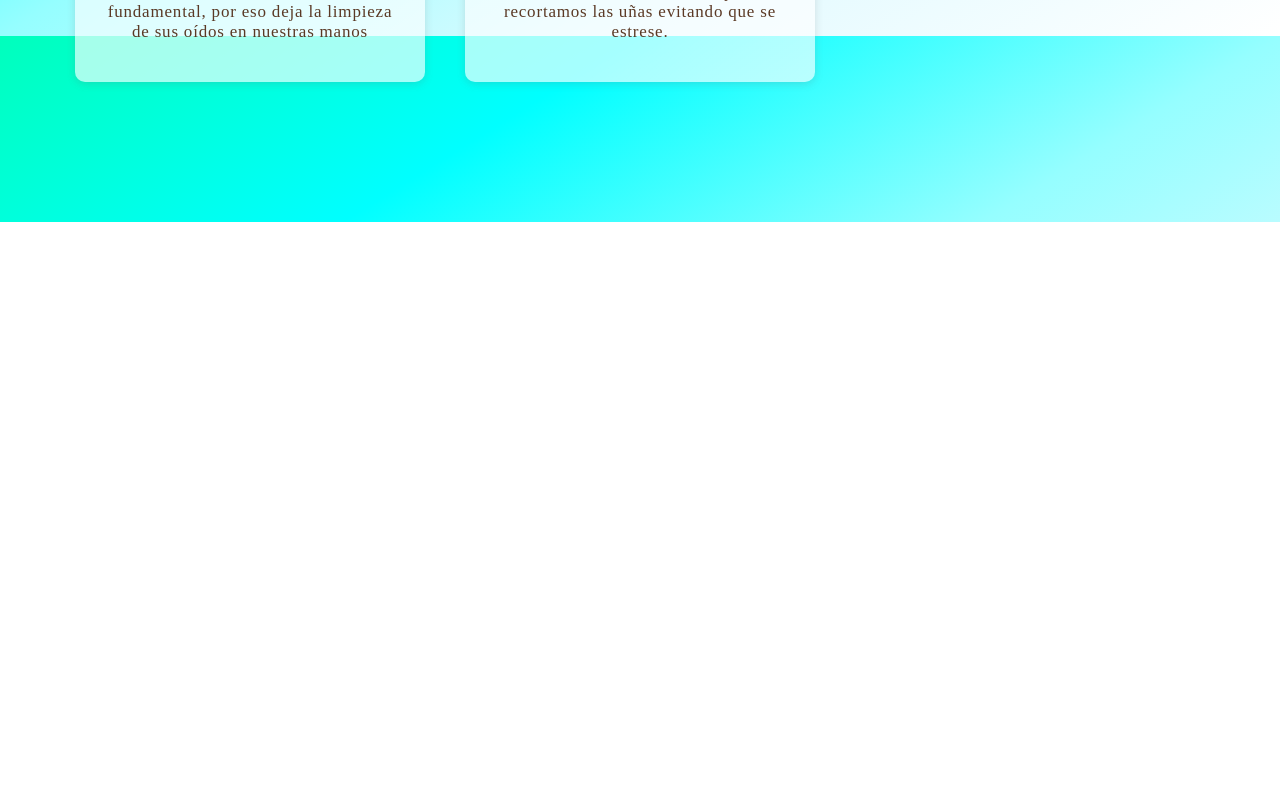
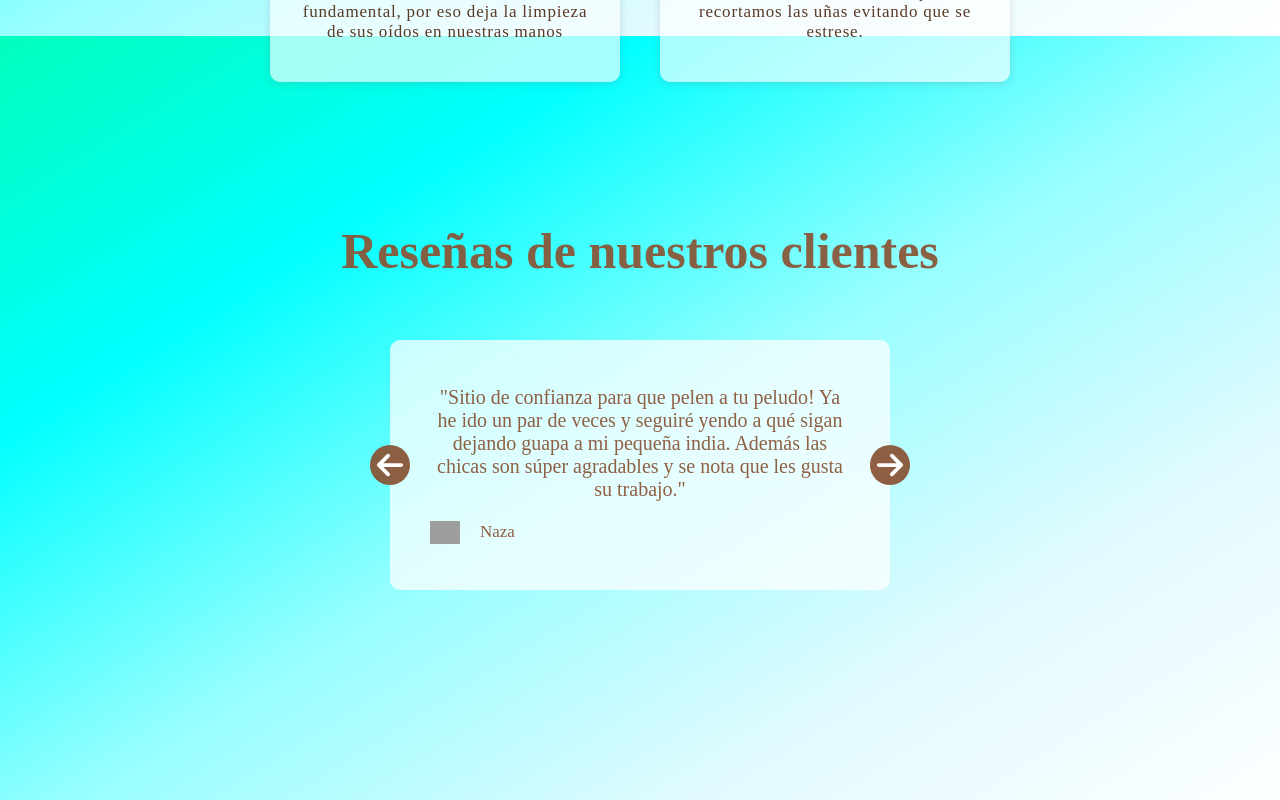
Before and after one commit to amiguelmoreno/hakuna-matata, a React (Vite) app: page / in a window 1280 px wide. Shown: the part 1564-2364 px from the top of the page. Before the commit the page ends 1786 px from the top, so only its background shows below. Built offline with nearby package versions, Linux system fonts and the light colour scheme; grey boxes are pictures that could not be loaded; a web font is replaced by a local one.

Commit message:
add slider

```diff
--- a/src/App.jsx
+++ b/src/App.jsx
@@ -1,8 +1,7 @@
 import Header from "./components/Header/Header";
 import Nav from "./components/Nav/Nav";
-//import Feedbacks from "./components/Feedbacks/Feedbacks";
+import Feedbacks from "./components/Feedbacks/Feedbacks";
 import Services from "./components/Services/Services";
-// import SliderTestimonials from "./components/SliderTestimonials/SliderTestimonials";
 import WhatsappBtn from "./components/WhatsappBtn/WhatsappBtn";
 
 function App() {
@@ -11,7 +10,7 @@ function App() {
             <Header></Header>
             <Nav></Nav>
             <Services></Services>
-            {/* <Feedbacks></Feedbacks> */}
+            <Feedbacks></Feedbacks>
             <WhatsappBtn></WhatsappBtn>
         </div>
     );
--- /dev/null
+++ b/src/components/Feedbacks/FeedbackSlider.jsx
@@ -0,0 +1,18 @@
+import { useState } from "react";
+
+function FeedbackSlider({ slides }) {
+    const [currentIndex, setCurrentIndex] = useState(0);
+
+    return (
+        <div className="slider-container">
+            <div className="slide">
+                <p className="feedback__text">
+                    "Evita los arañazos mientras juegas con tu mascota,
+                    tráenosla y le recortamos las uñas evitando que se estrese."
+                </p>
+                <p className="feedback__user">Maria Rodriguez</p>
+            </div>
+        </div>
+    );
+}
+export default FeedbackSlider;
--- a/src/components/Feedbacks/Feedbacks.jsx
+++ b/src/components/Feedbacks/Feedbacks.jsx
@@ -1,26 +1,109 @@
+import { useState } from "react";
+import FeedbackSlider from "./FeedbackSlider";
+
 const feedbacks = [
     {
-        description: "",
-        person: "Slide 1",
+        user: "Naza",
+        image: "https://lh3.googleusercontent.com/a-/AD5-WCnrGqjnDHEPm0d-jf8mrvXs2O7rMuDwesp-ApQuTUY=w75-h75-p-rp-mo-ba3-br100",
+        text: "Sitio de confianza para que pelen a tu peludo! Ya he ido un par de veces y seguiré yendo a qué sigan dejando guapa a mi pequeña india. Además las chicas son súper agradables y se nota que les gusta su trabajo.",
+    },
+
+    {
+        user: " Francisco Jesús Gil Navarro",
+        image: "https://lh3.googleusercontent.com/a-/AD5-WCk10E9BTBoGfToWGtUheSR5b8gMdZDd-mPDop5w3g=w75-h75-p-rp-mo-br100",
+        text: "Me ha encantado como ha quedado de guapa mi perrita después de haber pasado por la peluquería.",
+    },
+
+    {
+        user: "Jesica Velasco",
+        image: "https://lh3.googleusercontent.com/a-/AD5-WClH3kThYhs_F34hLCga8ur2sFkeU5WxUZx5nkZe=w75-h75-p-rp-mo-br100",
+        text: "Me encanta como dejan a mí pequeña pomerania, no en todas las peluquerías saben tratar precisamente el cuidado de esta raza, y además me la cuidan muy bien, encantada de hace varios años ya",
+    },
+
+    {
+        user: "Tamara MC",
+        image: "https://lh3.googleusercontent.com/a-/AD5-WCmORdaXCtIe3muOnNhNDBxHSYW8c9YBlBJvxeuG=w75-h75-p-rp-mo-br100",
+        text: "Me han encantado como han dejado una carita preciosa a mi Yorshire Terrier, la chica es encantadora, les dedica el tiempo necesario a cada peludo, os la recomiendo al 100%",
+    },
+
+    {
+        user: "Francisca G Martin",
+        image: "https://lh3.googleusercontent.com/a-/AD5-WCmb9B2dAkV57sDbLR98ZDJ2RpdXnpD_qcy-de-HWg=w75-h75-p-rp-mo-ba2-br100",
+        text: "Tratan muy bien a las mascotas. Mi perrito quedó guapísimo. Eso sí, lleva tiempo... Casi dos horas en pelado más lavado... Precio asequible. Lo recomiendo.",
     },
     {
-        description: "images/slide_3.jpg",
-        person: "Slide 2",
+        user: "Alejandro MC",
+        image: "https://lh3.googleusercontent.com/a-/AD5-WCkVeDLCKP8qSajlHonuZforHgmLzTaUvIQHAB1v=w75-h75-p-rp-mo-ba2-br100",
+        text: "Muy bueno el trato recibido por sus regentes. Han dejado súper bien a mi cánido. ¡Repetiremos!",
     },
+
     {
-        description: "images/slide_4.jpg",
-        person: "Slide 3",
+        user: "Ana Conde",
+        image: "https://lh3.googleusercontent.com/a-/AD5-WCmOD62WC57EcRvbTFJvHFv5zC0QBhiXYym4he_I=w75-h75-p-rp-mo-br100",
+        text: "Todo perfecto y muy económico. Amabilidad y profesionalidad. Llevamos a nuestra perrita y salió muy suave, oliendo genial, con las uñas muy bien cortadas y orejitas y culete limpios. Volveremos sin duda. ¡Gracias!.",
     },
 ];
 
 function Feedbacks() {
+    const [current, setCurrent] = useState(0);
+    const lenght = feedbacks.length;
+
+    const nextSlide = () => {
+        setCurrent(current === lenght - 1 ? 0 : current + 1);
+    };
+
+    const prevSlide = () => {
+        setCurrent(current === 0 ? lenght - 1 : current - 1);
+    };
+
+    console.log(current);
+
+    if (!Array.isArray(feedbacks) || lenght <= 0) {
+        return null;
+    }
+
     return (
-        <nav className="navbar">
-            <button>Feedbacks</button>
-            <button>Productos</button>
-            <button>Reseñas</button>
-            <button>¿Dónde estamos?</button>
-        </nav>
+        <div className="feedbacks-section">
+            <h2>Reseñas de nuestros clientes</h2>
+            <div className="container">
+                <div onClick={prevSlide} className="arrow arrow--left">
+                    <svg
+                        xmlns="http://www.w3.org/2000/svg"
+                        viewBox="0 0 448 512"
+                    >
+                        <path d="M9.4 233.4c-12.5 12.5-12.5 32.8 0 45.3l160 160c12.5 12.5 32.8 12.5 45.3 0s12.5-32.8 0-45.3L109.2 288 416 288c17.7 0 32-14.3 32-32s-14.3-32-32-32l-306.7 0L214.6 118.6c12.5-12.5 12.5-32.8 0-45.3s-32.8-12.5-45.3 0l-160 160z" />
+                    </svg>
+                </div>
+                <div onClick={nextSlide} className="arrow arrow--right">
+                    <svg
+                        xmlns="http://www.w3.org/2000/svg"
+                        viewBox="0 0 448 512"
+                    >
+                        <path d="M438.6 278.6c12.5-12.5 12.5-32.8 0-45.3l-160-160c-12.5-12.5-32.8-12.5-45.3 0s-12.5 32.8 0 45.3L338.8 224 32 224c-17.7 0-32 14.3-32 32s14.3 32 32 32l306.7 0L233.4 393.4c-12.5 12.5-12.5 32.8 0 45.3s32.8 12.5 45.3 0l160-160z" />
+                    </svg>
+                </div>
+                {feedbacks.map((slide, index) => {
+                    return (
+                        <div
+                            className={
+                                index === current
+                                    ? "slider-container"
+                                    : "display-none"
+                            }
+                            key={index}
+                        >
+                            <div className="slide">
+                                <p className="feedback__text">"{slide.text}"</p>
+                                <div className="feedback__user">
+                                    <img src={slide.image} alt="user" />
+                                    <p className="user__name">{slide.user}</p>
+                                </div>
+                            </div>
+                        </div>
+                    );
+                })}
+            </div>
+        </div>
     );
 }
 export default Feedbacks;
--- a/src/css/index.css
+++ b/src/css/index.css
@@ -5,22 +5,20 @@
   margin: 0;
   padding: 0;
   box-sizing: inherit;
-  scroll-behavior: smooth;
 }
 
 html {
-  scroll-behavior: smooth;
   box-sizing: border-box;
   font-size: 62.5%;
   font-family: "Shadows Into Light Two", cursive;
 }
 
-body {
+.App {
   background-image: linear-gradient(to right bottom, #00ffbc, #00ffff, #95feff, #e2faff, #ffffff);
   background-size: cover;
   background-repeat: no-repeat;
   background-attachment: fixed;
-  width: 100vw;
+  padding-bottom: 15rem;
 }
 
 .App {
@@ -61,7 +59,6 @@ body {
 }
 
 .navbar {
-  width: 100vw;
   margin-top: 3rem;
   display: flex;
   align-items: center;
@@ -97,12 +94,11 @@ body {
 }
 
 .services {
-  display: grid;
-  grid-template-columns: repeat(3, 1fr);
+  display: flex;
   flex-wrap: wrap;
   padding: 6rem;
   gap: 4rem;
-  justify-items: center;
+  justify-content: center;
 }
 
 .service {
@@ -140,6 +136,82 @@ body {
   letter-spacing: 0.8px;
 }
 
+.feedbacks-section h2 {
+  font-size: 5rem;
+  color: rgba(137, 86, 55, 0.943);
+}
+
+.container {
+  position: relative;
+  display: flex;
+  margin: 6rem auto;
+  width: 50rem;
+}
+.container .arrow {
+  position: absolute;
+  top: 50%;
+  transform: translate(0, -50%);
+  fill: rgb(255, 255, 255);
+  background-color: rgba(137, 86, 55, 0.943);
+  z-index: 1;
+  padding: 0.5rem;
+  width: 4rem;
+  height: 4rem;
+  border-radius: 50%;
+  transition: all 0.3s;
+  cursor: pointer;
+}
+.container .arrow:hover {
+  fill: rgba(137, 86, 55, 0.943);
+  background-color: rgb(255, 255, 255);
+}
+.container .arrow svg {
+  width: 100%;
+  height: 100%;
+}
+.container .arrow--left {
+  left: -2rem;
+}
+.container .arrow--right {
+  right: -2rem;
+}
+.container .slider-container {
+  height: 25rem;
+  border-radius: 10px;
+}
+.container .slider-container .slide {
+  background-color: rgba(255, 255, 255, 0.734);
+  display: flex;
+  width: 50rem;
+  border-radius: 10px;
+  height: 100%;
+  flex-direction: column;
+  justify-content: center;
+  padding: 2rem 4rem;
+  gap: 2rem;
+  color: rgba(137, 86, 55, 0.943);
+}
+.container .slider-container .slide .feedback__text {
+  text-align: center;
+  font-size: 2rem;
+}
+.container .slider-container .slide .feedback__user {
+  display: flex;
+  align-items: center;
+  gap: 2rem;
+}
+.container .slider-container .slide .feedback__user img {
+  width: 3rem;
+}
+.container .slider-container .slide .feedback__user .user__name {
+  text-align: start;
+  font-size: 1.7rem;
+}
+
+.display-none {
+  display: none;
+}
+
 .whatsapp-btn {
   position: fixed;
   display: flex;
--- a/src/sass/base.scss
+++ b/src/sass/base.scss
@@ -6,17 +6,17 @@
     margin: 0;
     padding: 0;
     box-sizing: inherit;
-    scroll-behavior: smooth;
+    //scroll-behavior: smooth;
 }
 
 html {
-    scroll-behavior: smooth;
+    //scroll-behavior: smooth;
     box-sizing: border-box;
     font-size: 62.5%; // 10px/16px = 62.5% -> 1rem = 10px
     font-family: "Shadows Into Light Two", cursive;
 }
 
-body {
+.App {
     background-image: linear-gradient(
         to right bottom,
         #00ffbc,
@@ -28,7 +28,7 @@ body {
     background-size: cover;
     background-repeat: no-repeat;
     background-attachment: fixed;
-    width: 100vw;
+    padding-bottom: 15rem;
 }
 
 .App {
--- a/src/sass/feedbacks.scss
+++ b/src/sass/feedbacks.scss
@@ -0,0 +1,88 @@
+.feedbacks-section {
+    h2 {
+        font-size: 5rem;
+        color: rgba(137, 86, 55, 0.943);
+    }
+}
+
+.container {
+    position: relative;
+    display: flex;
+    margin: 6rem auto;
+    width: 50rem;
+
+    .arrow {
+        position: absolute;
+        top: 50%;
+        transform: translate(0, -50%);
+        fill: rgb(255, 255, 255);
+        background-color: rgba(137, 86, 55, 0.943);
+        z-index: 1;
+        padding: 0.5rem;
+        width: 4rem;
+        height: 4rem;
+        border-radius: 50%;
+        transition: all 0.3s;
+        cursor: pointer;
+
+        &:hover {
+            fill: rgba(137, 86, 55, 0.943);
+            background-color: rgb(255, 255, 255);
+        }
+
+        svg {
+            width: 100%;
+            height: 100%;
+        }
+
+        &--left {
+            left: -2rem;
+        }
+
+        &--right {
+            right: -2rem;
+        }
+    }
+
+    .slider-container {
+        height: 25rem;
+        border-radius: 10px;
+
+        .slide {
+            background-color: rgba(255, 255, 255, 0.734);
+            display: flex;
+            width: 50rem;
+            border-radius: 10px;
+            height: 100%;
+            flex-direction: column;
+            justify-content: center;
+            padding: 2rem 4rem;
+            gap: 2rem;
+            color: rgba(137, 86, 55, 0.943);
+
+            .feedback__text {
+                text-align: center;
+                font-size: 2rem;
+            }
+
+            .feedback__user {
+                display: flex;
+                align-items: center;
+                gap: 2rem;
+
+                img {
+                    width: 3rem;
+                }
+
+                .user__name {
+                    text-align: start;
+                    font-size: 1.7rem;
+                }
+            }
+        }
+    }
+}
+
+.display-none {
+    display: none;
+}
--- a/src/sass/navbar.scss
+++ b/src/sass/navbar.scss
@@ -1,5 +1,4 @@
 .navbar {
-    width: 100vw;
     margin-top: 3rem;
     display: flex;
     align-items: center;
--- a/src/sass/services.scss
+++ b/src/sass/services.scss
@@ -11,12 +11,11 @@
 }
 
 .services {
-    display: grid;
-    grid-template-columns: repeat(3, 1fr);
+    display: flex;
     flex-wrap: wrap;
     padding: 6rem;
     gap: 4rem;
-    justify-items: center;
+    justify-content: center;
 }
 
 .service {
```
Also changed, not shown: 2 other files (tests, documents, lock files or other folders).
